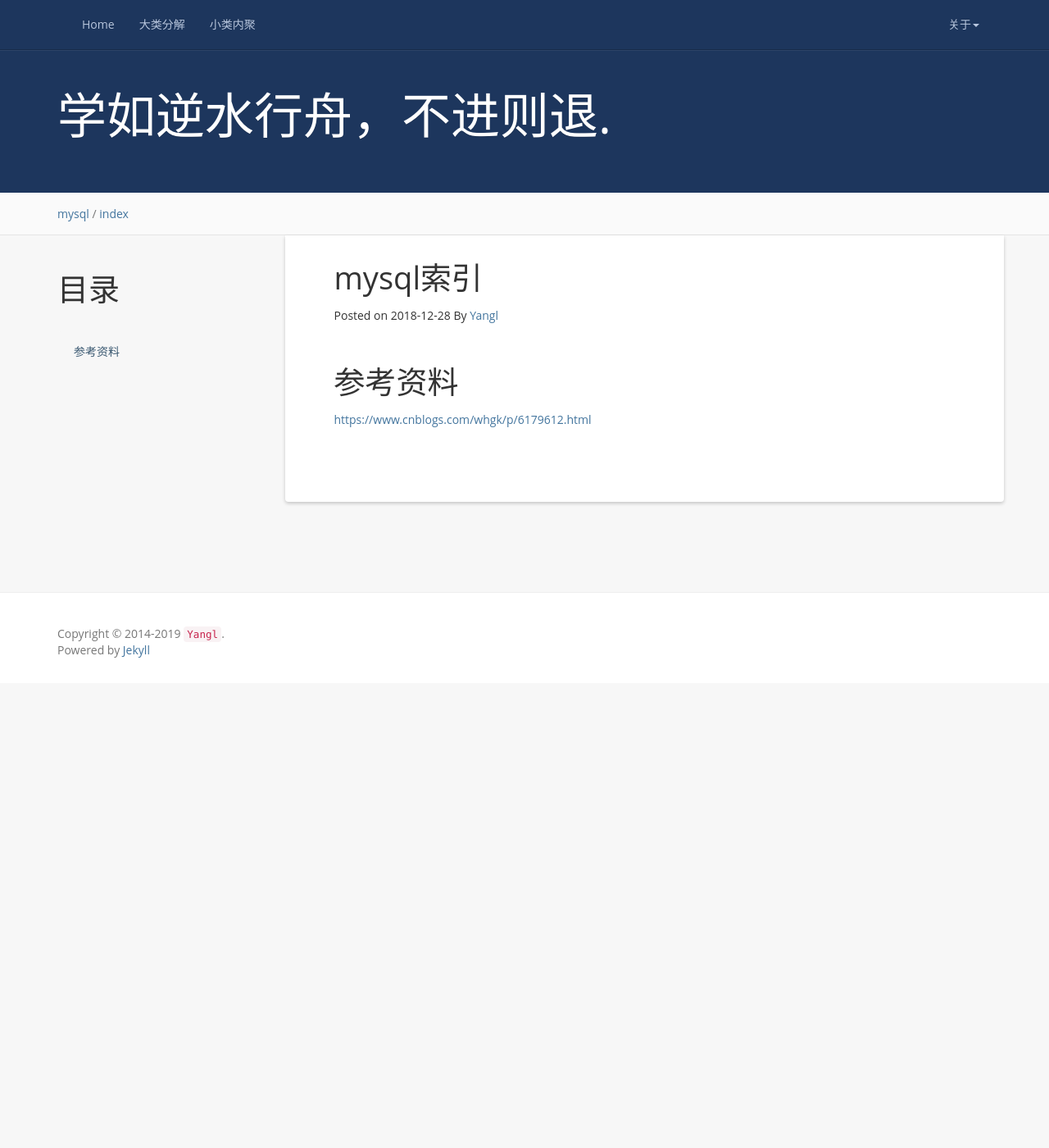
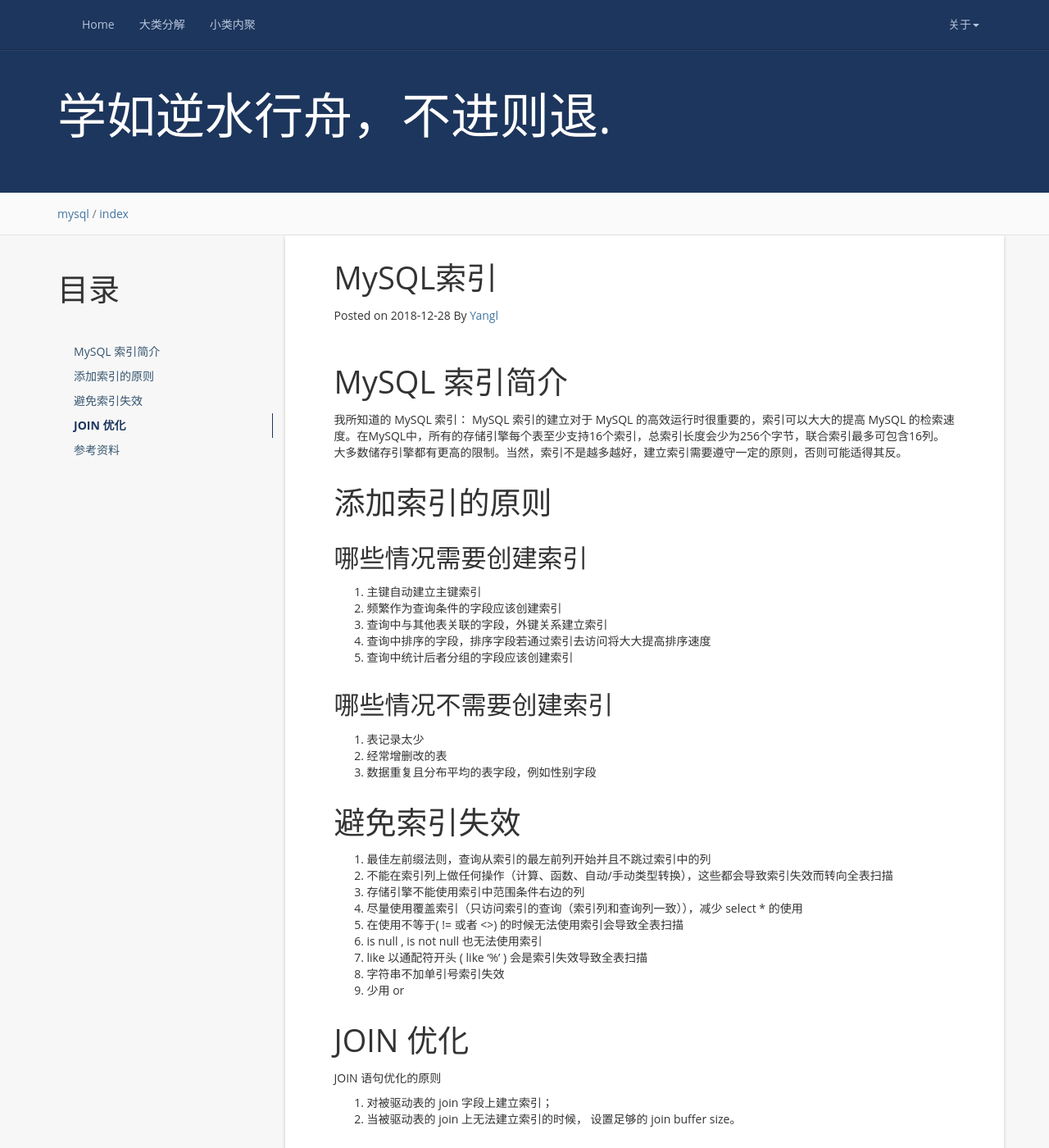
Before and after one commit to yanglei1992/yanglei1992.github.io.old, a Jekyll site: the page built from _posts/mysql/2018-12-28-mysql-index-study.markdown, in a window 1280 px wide and 1400 px high. Shown: the whole window at 82% size. Built offline with Jekyll 4.4.1, drawn with Linux system fonts in a browser that asks for light colours; nearby versions of some CDN libraries; comment, search, counter and statistics services are not loaded.

Commit message:
MySQL 索引

```diff
--- a/_posts/mysql/2018-12-28-mysql-index-study.markdown
+++ b/_posts/mysql/2018-12-28-mysql-index-study.markdown
@@ -1,6 +1,6 @@
 ---
 layout: post
-title:  "mysql索引"
+title:  "MySQL索引"
 date:   2018-12-28 18:21:49 +0800
 categories: mysql
 tag: index
@@ -9,6 +9,43 @@ tag: index
 * content
 {:toc}
 
+# MySQL 索引简介 #
+我所知道的 MySQL 索引： MySQL 索引的建立对于 MySQL 的高效运行时很重要的，索引可以大大的提高 MySQL 的检索速度。在MySQL中，所有的存储引擎每个表至少支持16个索引，总索引长度会少为256个字节，联合索引最多可包含16列。大多数储存引擎都有更高的限制。当然，索引不是越多越好，建立索引需要遵守一定的原则，否则可能适得其反。
+
+# 添加索引的原则 #
+
+## 哪些情况需要创建索引 ##
+
+1. 主键自动建立主键索引
+2. 频繁作为查询条件的字段应该创建索引
+3. 查询中与其他表关联的字段，外键关系建立索引
+4. 查询中排序的字段，排序字段若通过索引去访问将大大提高排序速度
+5. 查询中统计后者分组的字段应该创建索引
+
+## 哪些情况不需要创建索引 ##
+
+1. 表记录太少
+2. 经常增删改的表
+3. 数据重复且分布平均的表字段，例如性别字段
+
+# 避免索引失效 #
+
+1. 最佳左前缀法则，查询从索引的最左前列开始并且不跳过索引中的列
+2. 不能在索引列上做任何操作（计算、函数、自动/手动类型转换），这些都会导致索引失效而转向全表扫描
+3. 存储引擎不能使用索引中范围条件右边的列
+4. 尽量使用覆盖索引（只访问索引的查询（索引列和查询列一致）），减少 select * 的使用
+5. 在使用不等于( != 或者 <>) 的时候无法使用索引会导致全表扫描
+6.  is null , is not null 也无法使用索引
+7.  like 以通配符开头 ( like '%' ) 会是索引失效导致全表扫描
+8.  字符串不加单引号索引失效
+9.  少用 or
+
+# JOIN 优化 #
+
+JOIN 语句优化的原则
+
+1. 对被驱动表的 join 字段上建立索引；
+2. 当被驱动表的 join 上无法建立索引的时候， 设置足够的 join buffer size。
 
 
 # 参考资料 #
```
